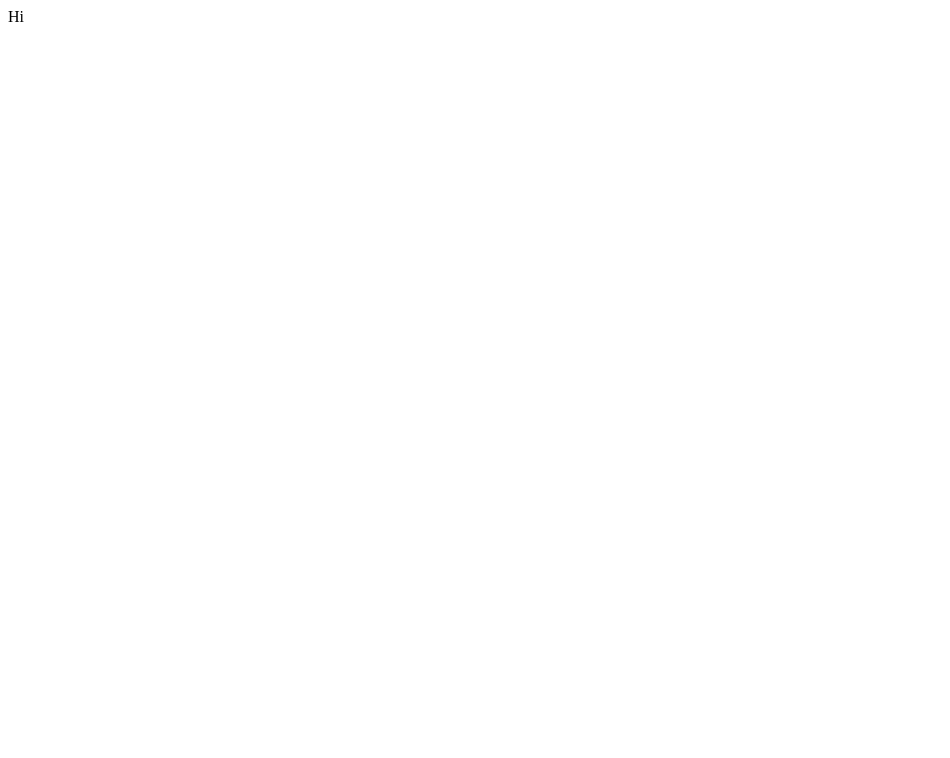
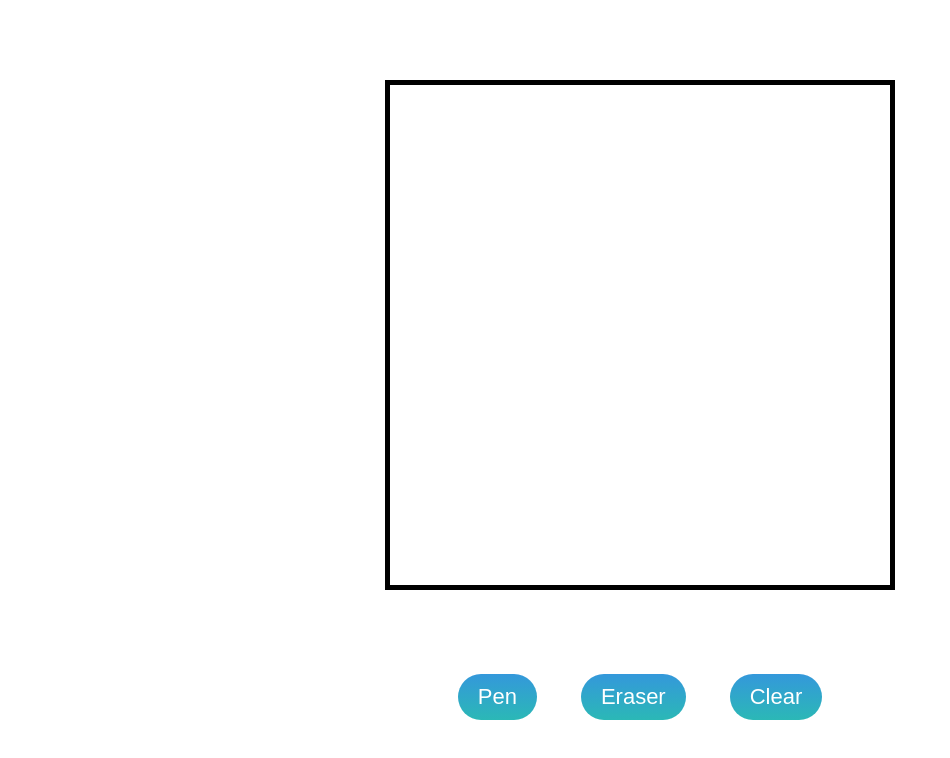
Before and after one commit to tm2k23/paint-application, a plain HTML site: page index.html in a window 1280 px wide. Shown: the whole page, without its empty margins (0-950 px from the left). Drawn offline with Linux system fonts and the light colour scheme.

Commit message:
complete MVP

```diff
--- a/index.html
+++ b/index.html
@@ -1,8 +1,4 @@
 <!DOCTYPE html>
-<!--[if lt IE 7]>      <html class="no-js lt-ie9 lt-ie8 lt-ie7"> <![endif]-->
-<!--[if IE 7]>         <html class="no-js lt-ie9 lt-ie8"> <![endif]-->
-<!--[if IE 8]>         <html class="no-js lt-ie9"> <![endif]-->
-<!--[if gt IE 8]>      <html class="no-js"> <!--<![endif]-->
 <html>
     <head>
         <meta charset="utf-8">
@@ -13,7 +9,38 @@
         <link rel="stylesheet" href="style.css">
     </head>
     <body>
-        Hi
+        <div class="canvas" >
+            <canvas
+                id="myCanvas"
+                width="500"
+                height="500"
+                style="border:5px solid black;"
+            >
+                <p>Your browser does not support the HTML5 canvas tag.</p>
+            </canvas>
+        </div>
+        <div class="tools" >
+            <ul type="none" class="tool-list" >
+                <li>
+                    <Button
+                        class="tool-button"
+                        onclick="selectPen()";
+                    > Pen </Button>
+                </li>
+                <li>
+                    <Button
+                        class="tool-button"
+                        onclick="selectEraser()";
+                    > Eraser </Button>
+                </li>
+                <li>
+                    <Button
+                        class="tool-button"
+                        onclick="clearCanvas()";
+                    > Clear </Button>
+                </li>
+            </ul>
+        </div>
         <script src="script.js" async defer></script>
     </body>
 </html>
--- a/script.js
+++ b/script.js
@@ -1 +1,60 @@
 console.log('Hello World');
+var isPenActive = false;
+var isDrawing = false;
+var canvas = document.getElementById("myCanvas");
+var ctx = canvas.getContext("2d");
+ctx.fillStyle = "black";
+var startX, startY, currentX, currentY;
+
+function selectPen(){
+    isPenActive = true;
+    console.log("Pen is active now");
+}
+
+function selectEraser(){
+    isPenActive = false;
+    console.log("Eraser is active now");
+}
+
+function clearCanvas(){
+    ctx.clearRect(0, 0, canvas.width, canvas.height);
+    ctx.fillStyle = "black";
+    isPenActive = true;
+}
+
+function draw(e){
+    console.log("Drawing");
+    if( !isDrawing ){
+        return;
+    }
+    currentX = e.offsetX;
+    currentY = e.offsetY;
+    if( !isPenActive ){
+        ctx.fillStyle = 'rgb(255, 255, 255)';
+        ctx.fillRect(currentX-15, currentY-15, 30, 30);
+    }
+    else{
+        ctx.beginPath();
+        ctx.moveTo(startX, startY);
+        ctx.lineTo(currentX, currentY);
+        ctx.stroke();
+        startX = currentX;
+        startY = currentY;
+    }
+}
+
+
+// add event listeners to the canvas
+canvas.addEventListener("mousedown", (e)=>{
+    isDrawing = true;
+    startX = e.offsetX;
+    startY = e.offsetY;
+    console.log("user clicked the mouse inside canvas, might be he would drag to draw, so enable the pen");
+});
+canvas.addEventListener("mousemove", e=>{
+    draw(e);
+});
+canvas.addEventListener("mouseup", ()=>{
+    isDrawing = false;
+    console.log("user released the mouse inside canvas, disable the pen");
+} );
--- a/style.css
+++ b/style.css
@@ -0,0 +1,45 @@
+*{
+    margin: 0;
+    padding: 0;
+    box-sizing: border-box;
+}
+body{
+    display : flex;
+    flex-direction: column;
+    align-items: center;
+    justify-content: space-evenly;
+    height:100vh;
+    width: 100vw;
+}
+.tools li{
+    display : inline-block;
+    margin : 0 20px;
+    cursor: pointer;
+}
+.tool-button {
+    border : none;
+    background: #3498db;
+    background-image: -webkit-linear-gradient(top, #3498db, #2bb8b6);
+    background-image: -moz-linear-gradient(top, #3498db, #2bb8b6);
+    background-image: -ms-linear-gradient(top, #3498db, #2bb8b6);
+    background-image: -o-linear-gradient(top, #3498db, #2bb8b6);
+    background-image: linear-gradient(to bottom, #3498db, #2bb8b6);
+    -webkit-border-radius: 45;
+    -moz-border-radius: 45;
+    border-radius: 45px;
+    font-family: Arial;
+    color: #ffffff;
+    font-size: 22px;
+    padding: 10px 20px 10px 20px;
+    text-decoration: none;
+}
+
+.tool-button:hover {
+    background: #2bb8b6;
+    background-image: -webkit-linear-gradient(top, #2bb8b6, #3498db);
+    background-image: -moz-linear-gradient(top, #2bb8b6, #3498db);
+    background-image: -ms-linear-gradient(top, #2bb8b6, #3498db);
+    background-image: -o-linear-gradient(top, #2bb8b6, #3498db);
+    background-image: linear-gradient(to bottom, #2bb8b6, #3498db);
+    text-decoration: none;
+}
```
